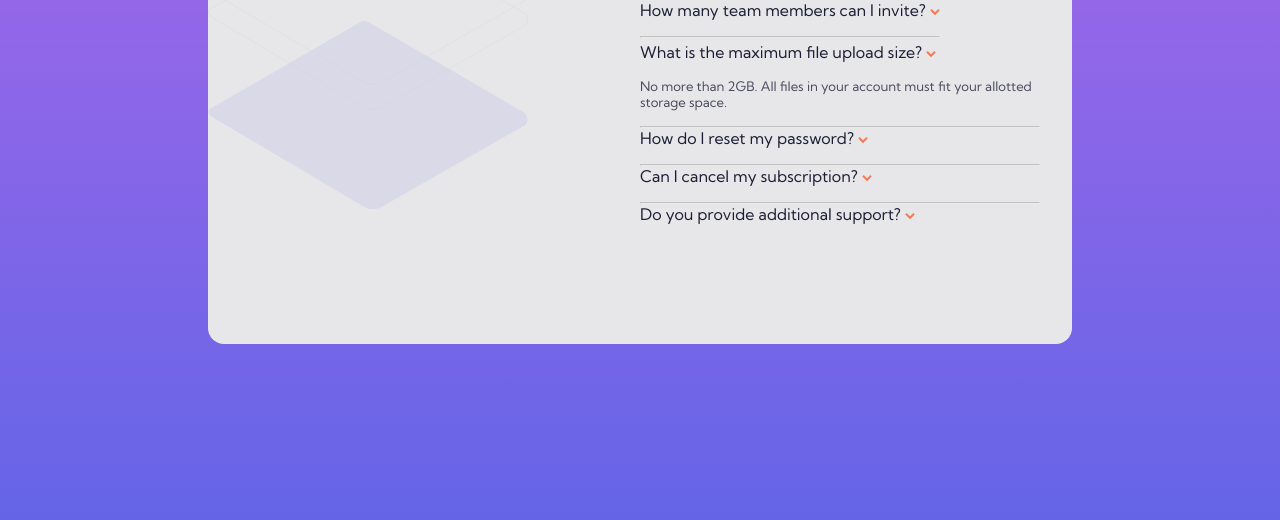
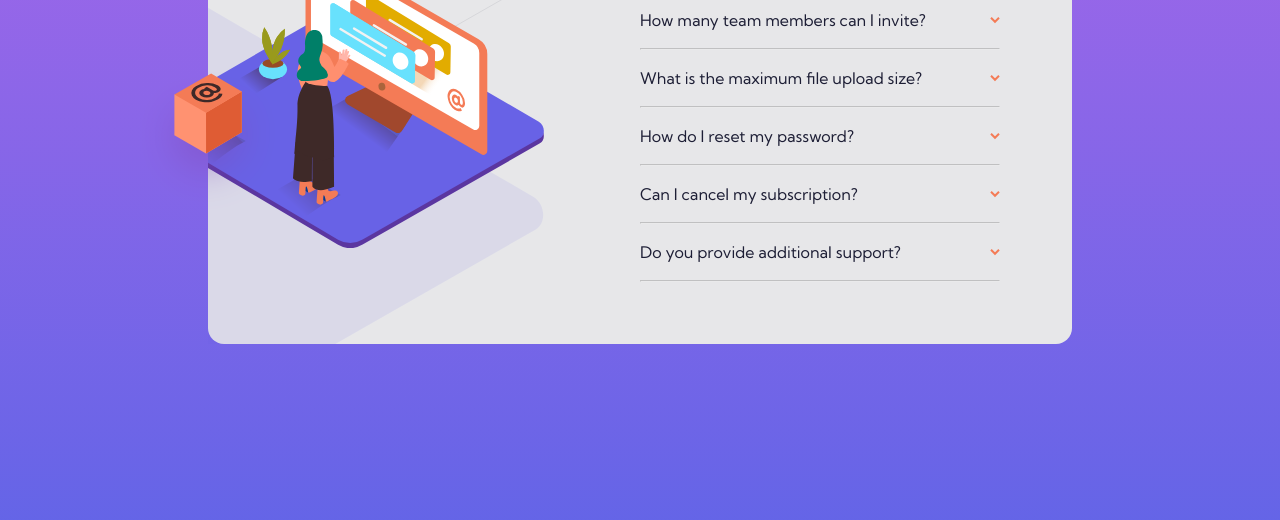
Before and after one commit to adrian-reggiani/tarjetaAcordion, a plain HTML site: page index.html in a window 1280 px wide. Shown: the part 280-800 px from the top of the page. Drawn offline with Linux system fonts and the light colour scheme.

Commit message:
Diseño finalizado

```diff
--- a/css/estilos.css
+++ b/css/estilos.css
@@ -52,23 +52,32 @@ h2{
     font-size: 1rem;
     font-weight: 400;
     color: var(--azulOscuro);
-    display: inline;
+
+
 }
 
 p{
     font-size: 0.82rem;
     color: var(--azulMOscuro);
+    margin: -10px;
 
 }
 
 hr{
    color: var(--azulLGrisado);
    opacity: 0.5;
-   margin-top: 1rem;
+   margin: 0.5rem 0;
+
 }
+
+.imagen, .informacion{
+    width: 25rem;
+
+ }
 
 .informacion{
     margin: 2rem;
+    padding-right: 2.5rem;
 }
 
 .informacion h2, p{
@@ -76,38 +85,33 @@ hr{
 }
 
 .informacion__contenido{
-    display: inline-block;
+    display: flex;
+    height: 2.5rem;
+    align-items: center;
+    justify-content: space-between;
 }
 
-
-
-
-
-
-
-
-
-
-
-
-.imagen, .informacion{
-   width: 25rem;
+.imagen{
+    background-image: url(/images/bg-pattern-desktop.svg);
+    background-repeat: no-repeat;
+    background-size: 200%;
+    background-position-x: -29rem;
+    background-position-y: -15rem;
+    position: relative;
 }
 
-.imagen__fondo{
-    position: absolute;
-    width: 20rem;
-    top: 0;
-    left: 0;
-
+.imagen__monitor{
+    height: 100%;
+    background-image: url(/images/illustration-woman-online-desktop.svg);
+    background-repeat: no-repeat;
+    background-size: 100%;
+    background-position-x: -4rem;
+    background-position-y: 3rem;
 }
 
 .imagen__caja{
     position: absolute;
-    top: 157px;
-    left: -93px;
+    width:9rem;
+    left: -4.5rem;
+    top: 11rem;
 }
-
-.imagen__monitor{
-    position: absolute;
-}
--- a/index.html
+++ b/index.html
@@ -17,9 +17,11 @@
 <body>
   <div class="contenedor">
     <div class="imagen">
-      <img src="images/bg-pattern-desktop.svg" class="imagen__fondo" alt="Fondo">
-  <!--     <img src="/images/illustration-woman-online-desktop.svg"  class="imagen__monitor" alt="imagen demostrativa"> -->
-      <!-- <img src="/images/illustration-box-desktop.svg" alt="caja" class="imagen__caja"> -->
+      <div class="imagen__monitor">
+      <img src="/images/illustration-box-desktop.svg" alt="caja" class="imagen__caja">
+      </div>
+
+
     </div>
     <div class="informacion">
       <h1>Faq</h1>
@@ -30,33 +32,39 @@
 
         <!--  <p>You can invite up to 2 additional users on the Free plan. There is no limit on
         team members for the Premium plan.</p> -->
-          <hr>
+        </div>
+        <hr>
+
+        <div class="informacion__contenido">
+          <h2>What is the maximum file upload size?</h2>
+          <img src="/images/icon-arrow-down.svg" alt="flecha">
+          <!-- <p>No more than 2GB. All files in your account must fit your allotted storage space.</p> -->
+
         </div>
 
-        <div>
-          <h2>What is the maximum file upload size?</h2>
-          <img src="/images/icon-arrow-down.svg" alt="flecha">
-          <p>No more than 2GB. All files in your account must fit your allotted storage space.</p>
-          <hr>
-        </div>
+        <hr>
 
-        <div>
+        <div class="informacion__contenido">
           <h2>How do I reset my password?</h2>
           <img src="/images/icon-arrow-down.svg" alt="flecha">
           <!-- <p>Click “Forgot password” from the login page or “Change password” from your profile page.
           A reset link will be emailed to you.</p> -->
-          <hr>
+
         </div>
-
-        <div>
+        <hr>
+        <div class="informacion__contenido">
           <h2>Can I cancel my subscription?</h2>
           <img src="/images/icon-arrow-down.svg" alt="flecha">
           <!--  <p>Yes! Send us a message and we’ll process your request no questions asked.</p> -->
-          <hr>
+
+        </div>
+        <hr>
+        <div class="informacion__contenido">
           <h2>Do you provide additional support?</h2>
           <img src="/images/icon-arrow-down.svg" alt="flecha">
           <!-- <p>Chat and email support is available 24/7. Phone lines are open during normal business hours.</p> -->
         </div>
+        <hr>
     </div>
   </div>
 <!--   <div class="attribution">
```
